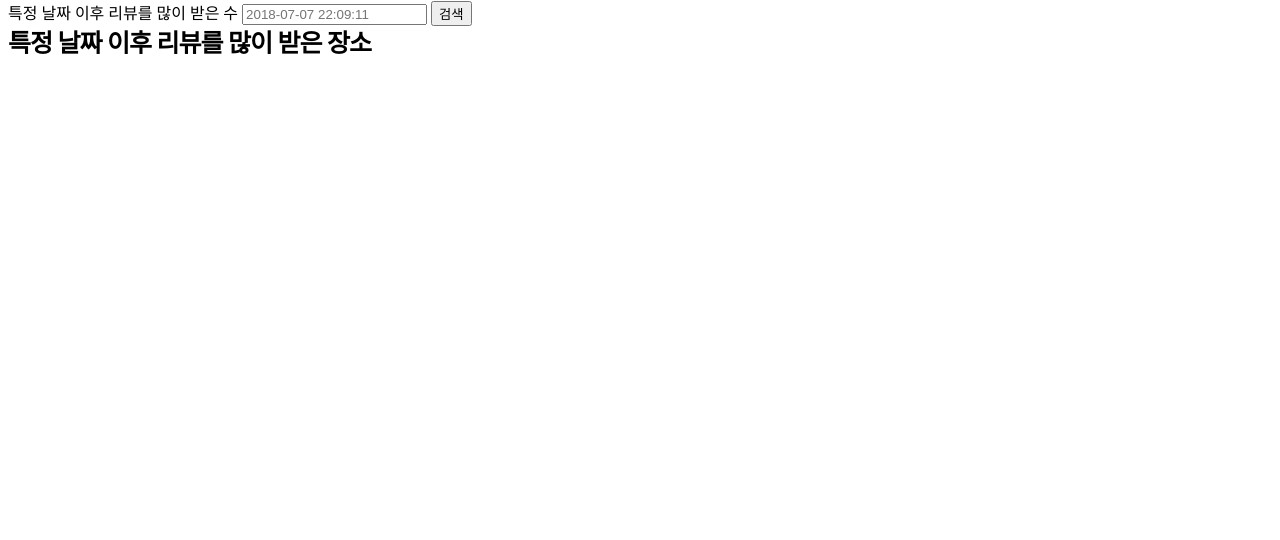
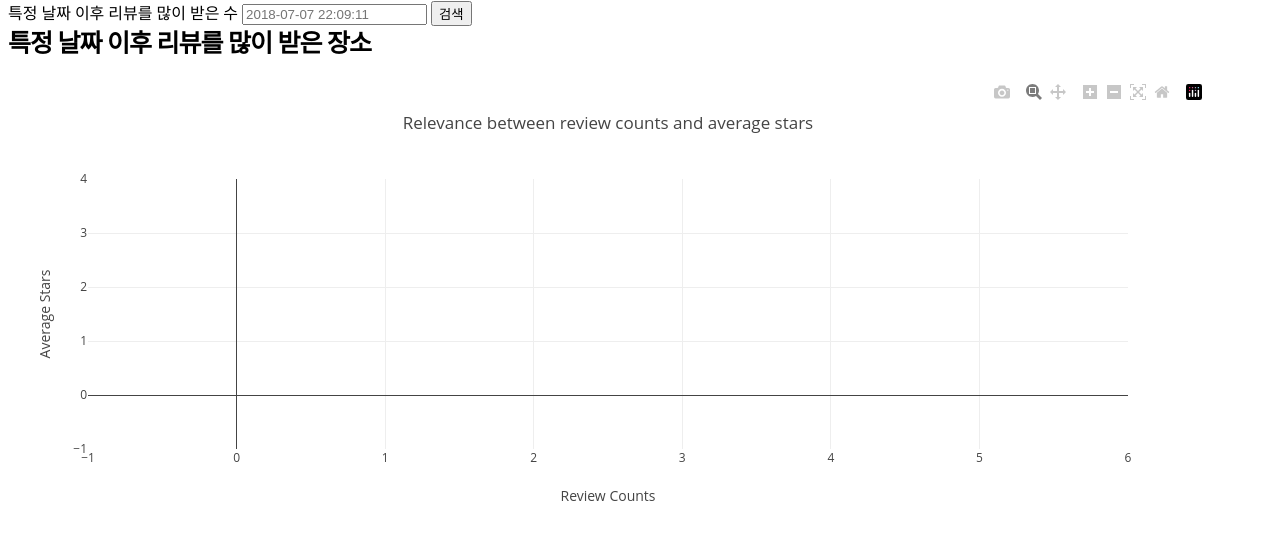
Before and after one commit to licensePlateBlur/yelp, a Flask app: page /business in a window 1280 px wide. Shown: the part 86-626 px from the top of the page. Run offline with Flask 3, Linux system fonts and the light colour scheme; some libraries are stand-ins or nearby versions.

Commit message:
added showing plotly graph when searching most reviewed sites after specific date

```diff
--- a/Yelp/app.py
+++ b/Yelp/app.py
@@ -99,7 +99,7 @@
         pipelines.append({'$unwind':"$business"})
         pipelines.append({'$sort':{'count': -1}})
         pipelines.append({'$project': {'_id': 0, 'business_id': "$business.business_id", 'business_name' : "$business.name", 'count':1 ,'business_stars' : "$business.stars"
-                                       ,'business_city' : "$business.city",'business_address' : "$business.address"}})
+                                       ,'business_city' : "$business.city",'business_address' : "$business.address", 'real_average_stars': "$business.real_stars"}})
         pipelines.append({'$limit':100})
         results = collection_review.aggregate(pipelines)
 
--- a/Yelp/templates/business.html
+++ b/Yelp/templates/business.html
@@ -5,18 +5,20 @@
     <meta http-equiv="X-UA-Compatible" content="IE=edge">
     <meta name="viewport" content="width=device-width, initial-scale=1.0">
     <link rel="stylesheet" type="text/css" href="{{ url_for('static', filename='css/style.css') }}">
-   <!--   <link rel="stylesheet" type="text/css" href="/static/css/style.css"> -->
+    <!--   <link rel="stylesheet" type="text/css" href="/static/css/style.css"> -->
     <title>Document</title>
+    <!-- Include Plotly.js -->
+    <script src="https://cdn.plot.ly/plotly-latest.min.js"></script>
 </head>
 <body>
     <nav class="header">
         <a class='Logo'to="/">Yelp</a>
         <ul>
-        <a href="/business"><li>비지니스</li></a>
-        <a href="/user"><li >유저정보</li></a>
+            <a href="/business"><li>비지니스</li></a>
+            <a href="/user"><li >유저정보</li></a>
         </ul>
-      </nav>
-      <form method="POST" action="/date">
+    </nav>
+    <form method="POST" action="/date">
         <label for="name">특정 날짜 이후 리뷰를 많이 받은 수</label>
         <input type="text" id="date" name="date" required placeholder="2018-07-07 22:09:11">
         <button type="submit">검색</button>
@@ -47,8 +49,48 @@
             <tr>
                 <td>{{ document.business_city }}</td>
             </tr>
+            {% endfor %}
         </tbody>
+    </table>
+
+    <div id="graph"></div>
+
+    <!-- Script section for generating the graph -->
+    <script>
+        // Extract the data for the graph from the HTML template variables
+        var countData = [];
+        var averageStarsData = [];
+        var businessNames = [];
+
+        {% for document in data %}
+            countData.push({{ document.count }});
+            averageStarsData.push({{ document.real_average_stars }});
+            businessNames.push("{{ document.business_name }}");
         {% endfor %}
-    </table>
+
+        // Create a new Plotly chart
+        var data = [{
+            x: countData,
+            y: averageStarsData,
+            mode: 'markers',
+            type: 'scatter',
+            text: businessNames,
+            hovertemplate: 'Business Name: %{text}<br>' +
+                           'Reviews Count: %{x}<br>' +
+                           'Average Stars: %{y}<br>',
+        }];
+
+        var layout = {
+            title: 'Relevance between review counts and average stars',
+            xaxis: {
+                title: 'Review Counts'
+            },
+            yaxis: {
+                title: 'Average Stars'
+            }
+        };
+
+        Plotly.newPlot('graph', data, layout);
+    </script>
 </body>
 </html>
```
